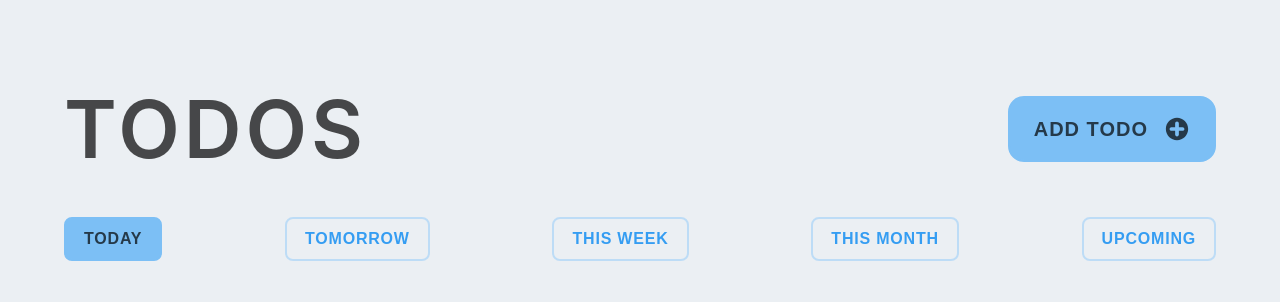
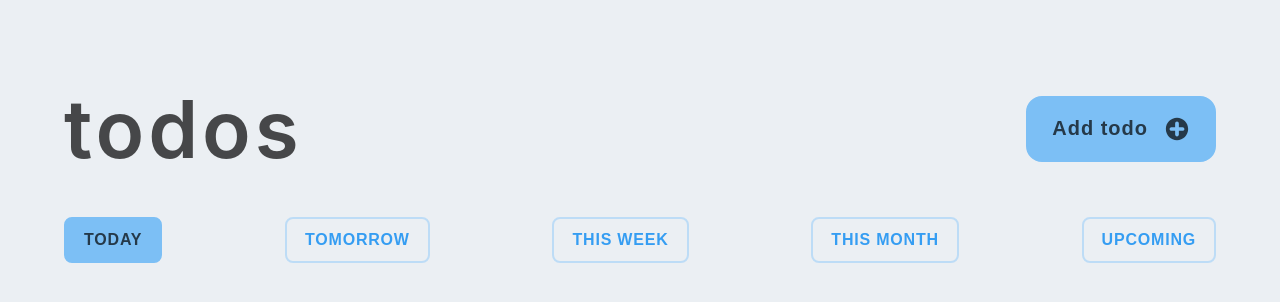
Before and after one commit to IvanGrekov/todo-app, a React (Create React App) app: page / in a window 1280 px wide. Shown: the top 302 px of the page. Built offline with nearby package versions, Linux system fonts and the light colour scheme.

Commit message:
refactor: typography was refactored

```diff
--- a/src/components/typography/Typography.styles.scss
+++ b/src/components/typography/Typography.styles.scss
@@ -12,7 +12,6 @@
     &--button {
         font-weight: 600;
         letter-spacing: 0.05em;
-        text-transform: uppercase;
     }
 
     &--h1 {
@@ -61,5 +60,6 @@
 
     &--button {
         font-size: 1rem;
+        text-transform: uppercase;
     }
 }
--- a/src/components/typography/Typography.tsx
+++ b/src/components/typography/Typography.tsx
@@ -1,4 +1,4 @@
-import { ReactNode } from 'react';
+import { ReactNode, CSSProperties } from 'react';
 
 import classNames from 'classnames';
 
@@ -10,24 +10,19 @@ interface ITypographyProps {
     children: ReactNode;
     element?: TTypographyElements;
     variant?: TTypographyVariants;
-    textAlign?: 'center' | 'inherit' | 'justify' | 'left' | 'right';
-    lineHeight?: number | 'normal';
+    style?: CSSProperties;
 }
 
 export default function Typography({
     children,
     element = 'p',
     variant = 'body1',
-    textAlign = 'inherit',
-    lineHeight = 'normal',
+    style,
 }: ITypographyProps): JSX.Element {
     const Element = element;
 
     return (
-        <Element
-            className={classNames('typography', `typography--${variant}`)}
-            style={{ textAlign, lineHeight }}
-        >
+        <Element className={classNames('typography', `typography--${variant}`)} style={style}>
             {children}
         </Element>
     );
```
